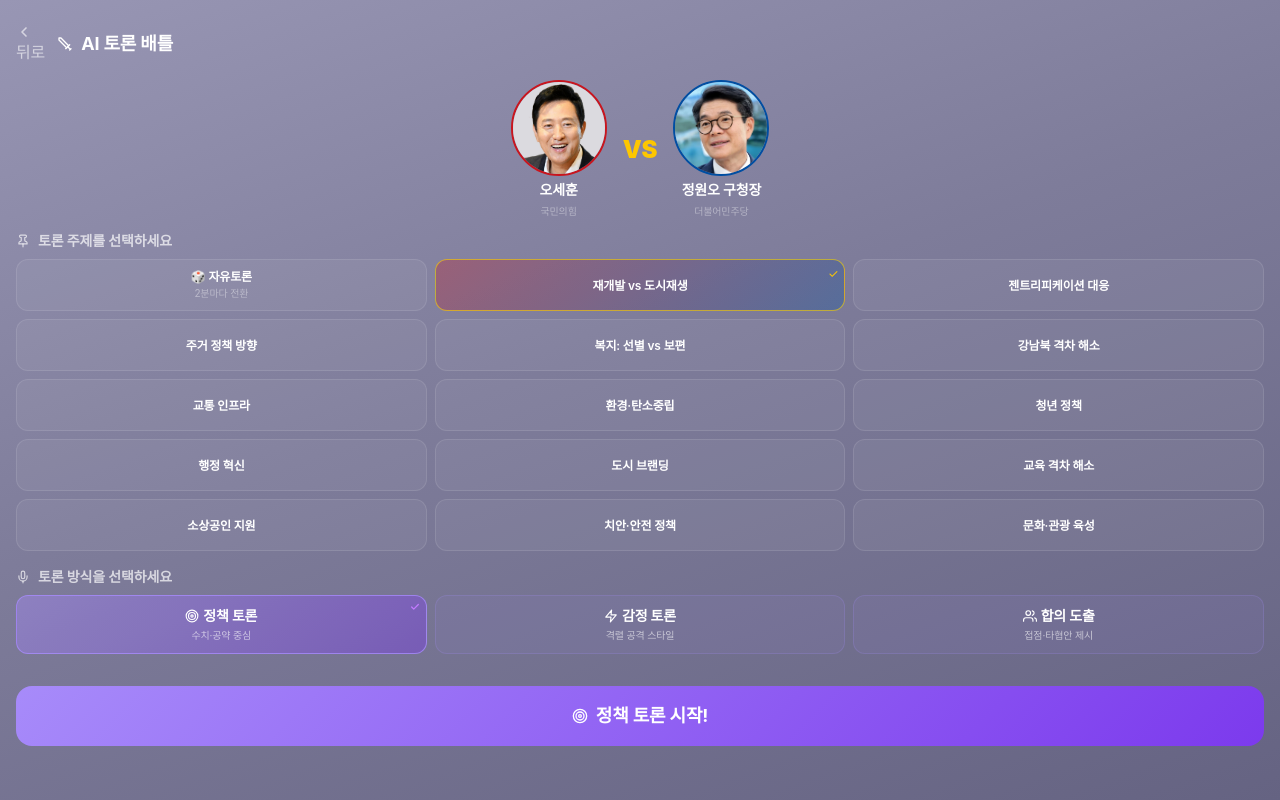
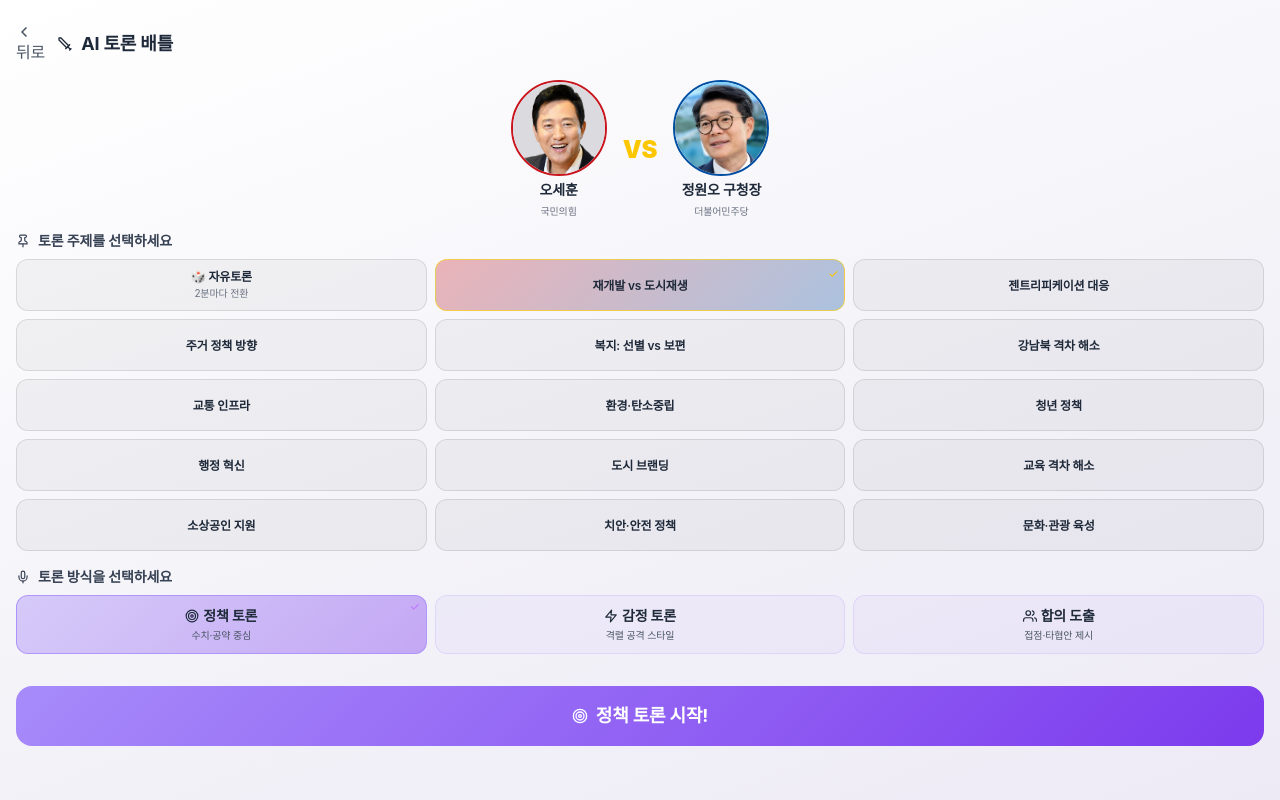
Before and after one commit to seojoonkim/polichat, a React (Vite) app: page /debate in a window 1280 px wide. Built offline with nearby package versions, Linux system fonts and the light colour scheme; a web font is replaced by a local one.

Commit message:
feat: light mode — white/gray gradient bg across all screens

```diff
--- a/src/components/debate/DebateView.tsx
+++ b/src/components/debate/DebateView.tsx
@@ -441,7 +441,7 @@ export default function DebateView() {
 
   if (phase === 'setup') {
     return (
-      <div className="fixed inset-0 flex flex-col overflow-y-auto" style={{ background: 'linear-gradient(160deg, #9896b4 0%, #7e7c9a 45%, #656382 100%)' }}>
+      <div className="fixed inset-0 flex flex-col overflow-y-auto" style={{ background: 'linear-gradient(160deg, #ffffff 0%, #f5f4f9 50%, #edeaf5 100%)' }}>
         {/* 헤더 */}
         <div
           className="flex items-center gap-3 px-4 pb-4"
@@ -449,12 +449,12 @@ export default function DebateView() {
         >
           <button
             onClick={() => navigate('/')}
-            className="text-white/60 hover:text-white transition-colors"
+            className="text-gray-600 hover:text-gray-800 transition-colors"
           >
             <svg width="16" height="16" viewBox="0 0 24 24" fill="none" stroke="currentColor" strokeWidth="2.5" strokeLinecap="round" strokeLinejoin="round"><polyline points="15 18 9 12 15 6"/></svg>
             뒤로
           </button>
-          <h1 className="text-white font-bold text-lg flex items-center gap-2">
+          <h1 className="text-gray-800 font-bold text-lg flex items-center gap-2">
             <svg width="16" height="16" viewBox="0 0 24 24" fill="none" stroke="currentColor" strokeWidth="2" strokeLinecap="round" strokeLinejoin="round"><path d="M14.5 17.5L3 6V3h3l11.5 11.5"/><path d="M13 19l6-6"/><path d="M16 16l4 4"/><path d="M19 21l2-2"/></svg>
             AI 토론 배틀
           </h1>
@@ -469,8 +469,8 @@ export default function DebateView() {
               className="w-24 h-24 rounded-full object-cover border-2"
               style={{ borderColor: OSH_COLOR }}
             />
-            <span className="text-white text-sm font-bold">오세훈</span>
-            <span className="text-white/40 text-[10px]">국민의힘</span>
+            <span className="text-gray-800 text-sm font-bold">오세훈</span>
+            <span className="text-gray-500 text-[10px]">국민의힘</span>
           </div>
           <div className="text-yellow-400 font-black text-2xl">VS</div>
           <div className="flex flex-col items-center gap-1">
@@ -480,13 +480,13 @@ export default function DebateView() {
               className="w-24 h-24 rounded-full object-cover border-2"
               style={{ borderColor: JWO_COLOR }}
             />
-            <span className="text-white text-sm font-bold">정원오 구청장</span>
-            <span className="text-white/40 text-[10px]">더불어민주당</span>
+            <span className="text-gray-800 text-sm font-bold">정원오 구청장</span>
+            <span className="text-gray-500 text-[10px]">더불어민주당</span>
           </div>
         </div>
 
         <div className="px-4 mb-2">
-          <p className="text-white/70 text-sm font-semibold flex items-center gap-2">
+          <p className="text-gray-700 text-sm font-semibold flex items-center gap-2">
             <svg width="14" height="14" viewBox="0 0 24 24" fill="none" stroke="currentColor" strokeWidth="2" strokeLinecap="round" strokeLinejoin="round"><line x1="12" y1="17" x2="12" y2="22"/><path d="M5 17h14v-1.76a2 2 0 0 0-1.11-1.79l-1.78-.9A2 2 0 0 1 15 10.76V6h1a2 2 0 0 0 0-4H8a2 2 0 0 0 0 4h1v4.76a2 2 0 0 1-1.11 1.79l-1.78.9A2 2 0 0 0 5 15.24Z"/></svg>
             토론 주제를 선택하세요
           </p>
@@ -504,14 +504,14 @@ export default function DebateView() {
                 background:
                   selectedTopic === topic.id
                     ? 'linear-gradient(135deg, rgba(201,21,30,0.3), rgba(0,78,162,0.3))'
-                    : 'rgba(255,255,255,0.05)',
+                    : 'rgba(0,0,0,0.04)',
                 borderColor:
-                  selectedTopic === topic.id ? 'rgba(255,215,0,0.6)' : 'rgba(255,255,255,0.1)',
+                  selectedTopic === topic.id ? 'rgba(255,215,0,0.6)' : 'rgba(0,0,0,0.1)',
               }}
             >
-              <span className="text-white text-[12px] font-semibold leading-tight">{topic.label}</span>
+              <span className="text-gray-800 text-[12px] font-semibold leading-tight">{topic.label}</span>
               {topic.id === 'free' && (
-                <span className="text-white/40 text-[10px] mt-0.5">2분마다 전환</span>
+                <span className="text-gray-500 text-[10px] mt-0.5">2분마다 전환</span>
               )}
               {selectedTopic === topic.id && (
                 <span className="absolute top-1.5 right-1.5 text-yellow-400 text-xs">✓</span>
@@ -522,7 +522,7 @@ export default function DebateView() {
 
         {/* 토론 방식 선택 */}
         <div className="px-4 mb-2">
-          <p className="text-white/70 text-sm font-semibold flex items-center gap-2">
+          <p className="text-gray-700 text-sm font-semibold flex items-center gap-2">
             <svg width="14" height="14" viewBox="0 0 24 24" fill="none" stroke="currentColor" strokeWidth="2" strokeLinecap="round" strokeLinejoin="round"><path d="M12 2a3 3 0 0 0-3 3v7a3 3 0 0 0 6 0V5a3 3 0 0 0-3-3z"/><path d="M19 10v2a7 7 0 0 1-14 0v-2"/><line x1="12" y1="19" x2="12" y2="22"/></svg>
             토론 방식을 선택하세요
           </p>
@@ -541,11 +541,11 @@ export default function DebateView() {
                 selectedStyle === 'policy' ? 'rgba(167,139,250,0.8)' : 'rgba(167,139,250,0.2)',
             }}
           >
-            <div className="text-white font-bold text-sm flex items-center justify-center gap-1">
+            <div className="text-gray-800 font-bold text-sm flex items-center justify-center gap-1">
               <svg width="14" height="14" viewBox="0 0 24 24" fill="none" stroke="currentColor" strokeWidth="2"><circle cx="12" cy="12" r="10"/><circle cx="12" cy="12" r="6"/><circle cx="12" cy="12" r="2"/></svg>
               정책 토론
             </div>
-            <div className="text-white/60 text-[10px] text-center mt-0.5">수치·공약 중심</div>
+            <div className="text-gray-600 text-[10px] text-center mt-0.5">수치·공약 중심</div>
             {selectedStyle === 'policy' && (
               <span className="absolute top-1.5 right-1.5 text-purple-400 flex items-center justify-center">
                 <svg width="10" height="10" viewBox="0 0 24 24" fill="none" stroke="currentColor" strokeWidth="3" strokeLinecap="round" strokeLinejoin="round"><polyline points="20 6 9 17 4 12"/></svg>
@@ -565,11 +565,11 @@ export default function DebateView() {
                 selectedStyle === 'emotional' ? 'rgba(167,139,250,0.8)' : 'rgba(167,139,250,0.2)',
             }}
           >
-            <div className="text-white font-bold text-sm flex items-center justify-center gap-1">
+            <div className="text-gray-800 font-bold text-sm flex items-center justify-center gap-1">
               <svg width="14" height="14" viewBox="0 0 24 24" fill="none" stroke="currentColor" strokeWidth="2" strokeLinecap="round" strokeLinejoin="round"><path d="M13 2L3 14h9l-1 8 10-12h-9l1-8z"/></svg>
               감정 토론
             </div>
-            <div className="text-white/60 text-[10px] text-center mt-0.5">격렬 공격 스타일</div>
+            <div className="text-gray-600 text-[10px] text-center mt-0.5">격렬 공격 스타일</div>
             {selectedStyle === 'emotional' && (
               <span className="absolute top-1.5 right-1.5 text-purple-400 flex items-center justify-center">
                 <svg width="10" height="10" viewBox="0 0 24 24" fill="none" stroke="currentColor" strokeWidth="3" strokeLinecap="round" strokeLinejoin="round"><polyline points="20 6 9 17 4 12"/></svg>
@@ -589,11 +589,11 @@ export default function DebateView() {
                 selectedStyle === 'consensus' ? 'rgba(167,139,250,0.8)' : 'rgba(167,139,250,0.2)',
             }}
           >
-            <div className="text-white font-bold text-sm flex items-center justify-center gap-1">
+            <div className="text-gray-800 font-bold text-sm flex items-center justify-center gap-1">
               <svg width="14" height="14" viewBox="0 0 24 24" fill="none" stroke="currentColor" strokeWidth="2" strokeLinecap="round" strokeLinejoin="round"><path d="M17 21v-2a4 4 0 0 0-4-4H5a4 4 0 0 0-4 4v2"/><circle cx="9" cy="7" r="4"/><path d="M23 21v-2a4 4 0 0 0-3-3.87"/><path d="M16 3.13a4 4 0 0 1 0 7.75"/></svg>
               합의 도출
             </div>
-            <div className="text-white/60 text-[10px] text-center mt-0.5">접점·타협안 제시</div>
+            <div className="text-gray-600 text-[10px] text-center mt-0.5">접점·타협안 제시</div>
             {selectedStyle === 'consensus' && (
               <span className="absolute top-1.5 right-1.5 text-purple-400 flex items-center justify-center">
                 <svg width="10" height="10" viewBox="0 0 24 24" fill="none" stroke="currentColor" strokeWidth="3" strokeLinecap="round" strokeLinejoin="round"><polyline points="20 6 9 17 4 12"/></svg>
@@ -649,36 +649,36 @@ export default function DebateView() {
   return (
     <div
       className="fixed inset-0 flex flex-col overflow-hidden"
-      style={{ background: 'linear-gradient(160deg, #9896b4 0%, #7e7c9a 45%, #656382 100%)' }}
+      style={{ background: 'linear-gradient(160deg, #ffffff 0%, #f5f4f9 50%, #edeaf5 100%)' }}
     >
       {/* 헤더 */}
       <div
         className="shrink-0 flex items-center justify-between px-4 pb-3 border-b"
-        style={{ paddingTop: 'calc(env(safe-area-inset-top, 0px) + 12px)', borderColor: 'rgba(255,255,255,0.15)' }}
+        style={{ paddingTop: 'calc(env(safe-area-inset-top, 0px) + 12px)', borderColor: 'rgba(0,0,0,0.1)' }}
       >
         <div className="flex items-center gap-2">
-          <span className="text-white font-extrabold text-base truncate max-w-[200px]">
+          <span className="text-gray-800 font-extrabold text-base truncate max-w-[200px]">
             🥊 {topicLabel}
           </span>
         </div>
         {phase === 'running' && (
           <div className="flex items-center gap-2">
-            <div className="flex items-center gap-1.5 bg-white/10 rounded-full px-3 py-1">
+            <div className="flex items-center gap-1.5 bg-gray-200 rounded-full px-3 py-1">
               {/* 타이머 SVG */}
-              <svg width="15" height="15" viewBox="0 0 24 24" fill="none" stroke="currentColor" strokeWidth="2.5" strokeLinecap="round" strokeLinejoin="round" className="text-purple-300">
+              <svg width="15" height="15" viewBox="0 0 24 24" fill="none" stroke="currentColor" strokeWidth="2.5" strokeLinecap="round" strokeLinejoin="round" className="text-purple-600">
                 <circle cx="12" cy="13" r="8"/>
                 <path d="M12 9v4l2.5 2.5"/>
                 <path d="M9 3h6"/>
                 <path d="M12 3v2"/>
               </svg>
-              <span className="text-white font-bold text-base font-mono tracking-wide">
+              <span className="text-gray-800 font-bold text-base font-mono tracking-wide">
                 {String(Math.floor(timeLeft / 60)).padStart(2, '0')}:{String(timeLeft % 60).padStart(2, '0')}
               </span>
             </div>
             <button
               onClick={endDebate}
-              className="text-xs px-3 py-1 rounded-full border text-white/70 hover:text-white transition-colors"
-              style={{ borderColor: 'rgba(255,255,255,0.2)' }}
+              className="text-xs px-3 py-1 rounded-full border text-gray-600 hover:text-gray-800 transition-colors"
+              style={{ borderColor: 'rgba(0,0,0,0.1)' }}
             >
               종료
             </button>
@@ -703,7 +703,7 @@ export default function DebateView() {
 
       {/* 진행률 바 — 남은 시간 표시 (왼쪽에서 오른쪽으로 줄어듦) */}
       {phase === 'running' && (
-        <div className="h-1.5 bg-white/10 flex justify-end">
+        <div className="h-1.5 bg-gray-200 flex justify-end">
           <div
             className="h-full transition-all duration-1000"
             style={{
@@ -736,7 +736,7 @@ export default function DebateView() {
         {/* 판정 중 */}
         {phase === 'judging' && (
           <div className="text-center py-8">
-            <div className="text-white/60 text-sm animate-pulse">⚖️ AI 심판이 판정 중입니다...</div>
+            <div className="text-gray-600 text-sm animate-pulse">⚖️ AI 심판이 판정 중입니다...</div>
           </div>
         )}
 
@@ -750,7 +750,7 @@ export default function DebateView() {
 
       {/* 하단 액션 */}
       {phase === 'result' && (
-        <div className="p-4 flex gap-2 border-t" style={{ borderColor: 'rgba(255,255,255,0.1)' }}>
+        <div className="p-4 flex gap-2 border-t" style={{ borderColor: 'rgba(0,0,0,0.1)' }}>
           <button
             onClick={() => {
               setPhase('setup');
@@ -760,16 +760,16 @@ export default function DebateView() {
               setRound(0);
               setTimeLeft(360);
             }}
-            className="flex-1 py-3 rounded-xl text-sm font-bold text-white border transition-colors hover:bg-white/10 flex items-center justify-center gap-2"
-            style={{ borderColor: 'rgba(255,255,255,0.2)' }}
+            className="flex-1 py-3 rounded-xl text-sm font-bold text-gray-800 border transition-colors hover:bg-gray-100 flex items-center justify-center gap-2"
+            style={{ borderColor: 'rgba(0,0,0,0.1)' }}
           >
             <svg width="14" height="14" viewBox="0 0 24 24" fill="none" stroke="currentColor" strokeWidth="2" strokeLinecap="round" strokeLinejoin="round"><polyline points="1 4 1 10 7 10"/><path d="M3.51 15a9 9 0 1 0 .49-3.6"/></svg>
             다시 토론
           </button>
           <button
             onClick={() => navigate('/')}
-            className="flex-1 py-3 rounded-xl text-sm font-bold text-white border transition-colors hover:bg-white/10 flex items-center justify-center gap-2"
-            style={{ borderColor: 'rgba(255,255,255,0.2)' }}
+            className="flex-1 py-3 rounded-xl text-sm font-bold text-gray-800 border transition-colors hover:bg-gray-100 flex items-center justify-center gap-2"
+            style={{ borderColor: 'rgba(0,0,0,0.1)' }}
           >
             <svg width="14" height="14" viewBox="0 0 24 24" fill="none" stroke="currentColor" strokeWidth="2" strokeLinecap="round" strokeLinejoin="round"><path d="M3 9l9-7 9 7v11a2 2 0 0 1-2 2H5a2 2 0 0 1-2-2z"/><polyline points="9 22 9 12 15 12 15 22"/></svg>
             홈으로
@@ -795,7 +795,7 @@ function MessageBubble({
   const imgSrc = isOsh
     ? '/politicians/ohsehoon/profile.jpg'
     : '/politicians/jungwono/profile.jpg';
-  const bubbleBg = isOsh ? 'rgba(229,62,62,0.25)' : 'rgba(0,78,162,0.25)';
+  const bubbleBg = isOsh ? 'rgba(229,62,62,0.12)' : 'rgba(0,78,162,0.12)';
 
   // 주제 변경 메시지인 경우
   if (msg.isTopicChange) {
@@ -804,11 +804,11 @@ function MessageBubble({
         <div
           className="rounded-2xl px-6 py-3 text-center"
           style={{
-            background: 'rgba(167, 139, 250, 0.2)',
-            borderLeft: '3px solid rgba(167, 139, 250, 0.6)',
+            background: 'rgba(167, 139, 250, 0.1)',
+            borderLeft: '3px solid rgba(167, 139, 250, 0.4)',
           }}
         >
-          <p className="text-white/90 text-sm leading-relaxed">{msg.text}</p>
+          <p className="text-gray-800 text-sm leading-relaxed">{msg.text}</p>
         </div>
       </div>
     );
@@ -837,7 +837,7 @@ function MessageBubble({
         >
           {name}
           {isActive && (
-            <svg width="10" height="10" viewBox="0 0 24 24" fill="none" stroke="currentColor" strokeWidth="2" strokeLinecap="round" strokeLinejoin="round" className="text-white/40 animate-pulse"><path d="M21 15a2 2 0 0 1-2 2H7l-4 4V5a2 2 0 0 1 2-2h14a2 2 0 0 1 2 2z"/></svg>
+            <svg width="10" height="10" viewBox="0 0 24 24" fill="none" stroke="currentColor" strokeWidth="2" strokeLinecap="round" strokeLinejoin="round" className="text-gray-400 animate-pulse"><path d="M21 15a2 2 0 0 1-2 2H7l-4 4V5a2 2 0 0 1 2-2h14a2 2 0 0 1 2 2z"/></svg>
           )}
         </span>
         <div
@@ -847,7 +847,7 @@ function MessageBubble({
             boxShadow: isActive ? `0 0 16px ${color}30` : 'none',
           }}
         >
-          <p className="text-white/90 text-[15px] leading-relaxed">
+          <p className="text-gray-800 text-[15px] leading-relaxed" style={{ color: '#1e293b' }}>
             {msg.text || '\u00A0'}
             {isActive && (
               <span
@@ -871,7 +871,7 @@ function TypingIndicator({ speaker }: { speaker: 'ohsehoon' | 'jungwono' }) {
   const imgSrc = isOsh
     ? '/politicians/ohsehoon/profile.jpg'
     : '/politicians/jungwono/profile.jpg';
-  const bubbleBg = isOsh ? 'rgba(229,62,62,0.25)' : 'rgba(0,78,162,0.25)';
+  const bubbleBg = isOsh ? 'rgba(229,62,62,0.12)' : 'rgba(0,78,162,0.12)';
 
   return (
     <div className={`flex items-end gap-2 ${isOsh ? 'flex-row-reverse' : 'flex-row'}`}>
@@ -934,12 +934,12 @@ function JudgmentCard({
     <div
       className="rounded-2xl p-4 border mt-2"
       style={{
-        background: 'rgba(255,255,255,0.05)',
+        background: 'rgba(0,0,0,0.03)',
         borderColor: `${winnerColor}40`,
       }}
     >
       <div className="text-center mb-4">
-        <div className="text-white/60 text-xs mb-1 flex items-center justify-center gap-1">
+        <div className="text-gray-600 text-xs mb-1 flex items-center justify-center gap-1">
           <svg width="14" height="14" viewBox="0 0 24 24" fill="none" stroke="currentColor" strokeWidth="2" strokeLinecap="round" strokeLinejoin="round"><path d="M6 9H4.5a2.5 2.5 0 0 1 0-5H6"/><path d="M18 9h1.5a2.5 2.5 0 0 0 0-5H18"/><path d="M4 22h16"/><path d="M10 14.66V17c0 .55-.47.98-.97 1.21C7.85 18.75 7 20.24 7 22"/><path d="M14 14.66V17c0 .55.47.98.97 1.21C16.15 18.75 17 20.24 17 22"/><path d="M18 2H6v7a6 6 0 0 0 12 0V2z"/></svg>
           AI 판정 결과
         </div>
@@ -972,7 +972,7 @@ function JudgmentCard({
           const jwoScore = judgment.scores.jungwono[item.key];
           return (
             <div key={item.key}>
-              <div className="flex justify-between text-xs text-white/60 mb-1">
+              <div className="flex justify-between text-xs text-gray-600 mb-1">
                 <span>{item.label}</span>
                 <span>
                   <span style={{ color: OSH_COLOR }}>{oshScore}</span>
@@ -980,7 +980,7 @@ function JudgmentCard({
                   <span style={{ color: JWO_COLOR }}>{jwoScore}</span>
                 </span>
               </div>
-              <div className="flex h-1.5 rounded-full overflow-hidden bg-white/10">
+              <div className="flex h-1.5 rounded-full overflow-hidden bg-gray-200">
                 <div
                   style={{
                     width: `${(oshScore / (oshScore + jwoScore)) * 100}%`,
@@ -1001,10 +1001,10 @@ function JudgmentCard({
 
       {/* 총평 */}
       <div
-        className="rounded-xl p-3 text-sm text-white/80 leading-relaxed"
-        style={{ background: 'rgba(255,255,255,0.05)' }}
+        className="rounded-xl p-3 text-sm text-gray-700 leading-relaxed"
+        style={{ background: 'rgba(0,0,0,0.03)' }}
       >
-        <div className="text-xs text-white/40 mb-1 flex items-center gap-1">
+        <div className="text-xs text-gray-500 mb-1 flex items-center gap-1">
           <svg width="12" height="12" viewBox="0 0 24 24" fill="none" stroke="currentColor" strokeWidth="2" strokeLinecap="round" strokeLinejoin="round"><path d="M21 15a2 2 0 0 1-2 2H7l-4 4V5a2 2 0 0 1 2-2h14a2 2 0 0 1 2 2z"/></svg>
           AI 심판 총평
         </div>
```
Also changed, not shown: src/index.css (+2 -10 lines).
